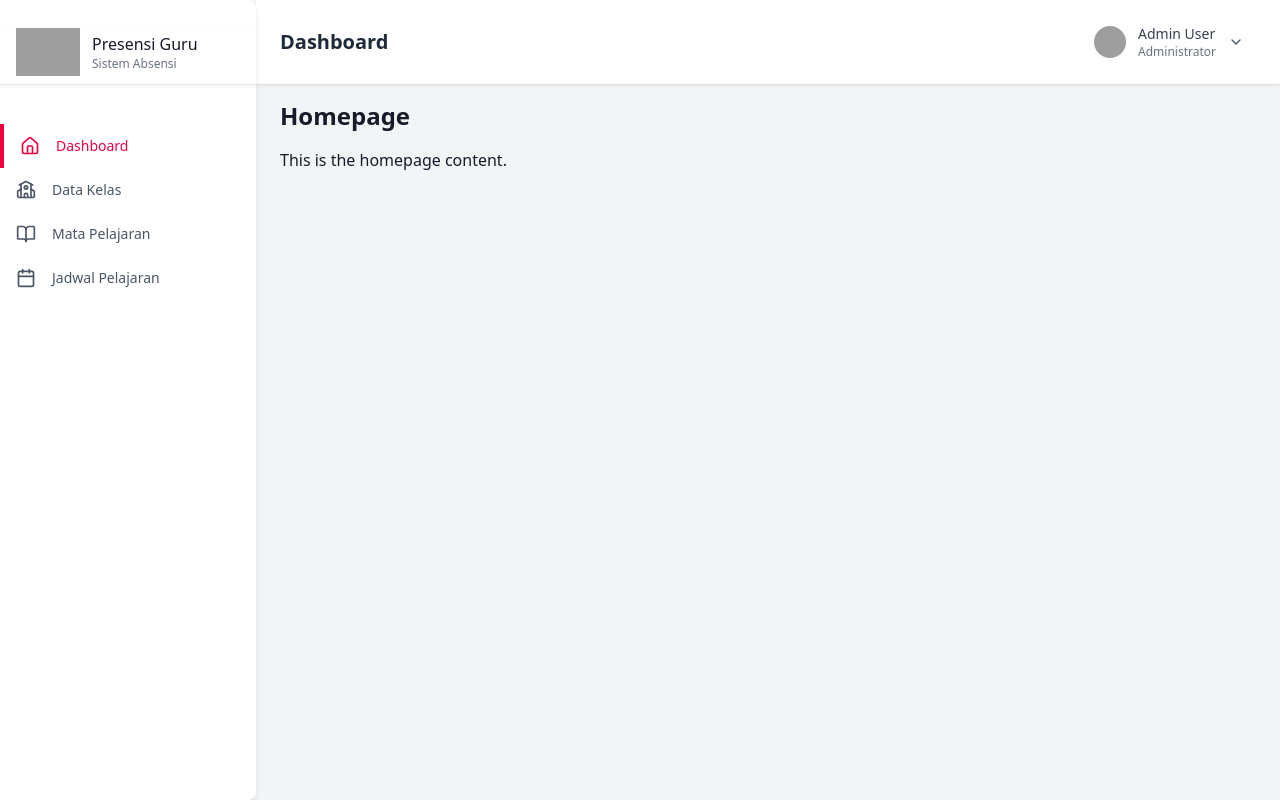
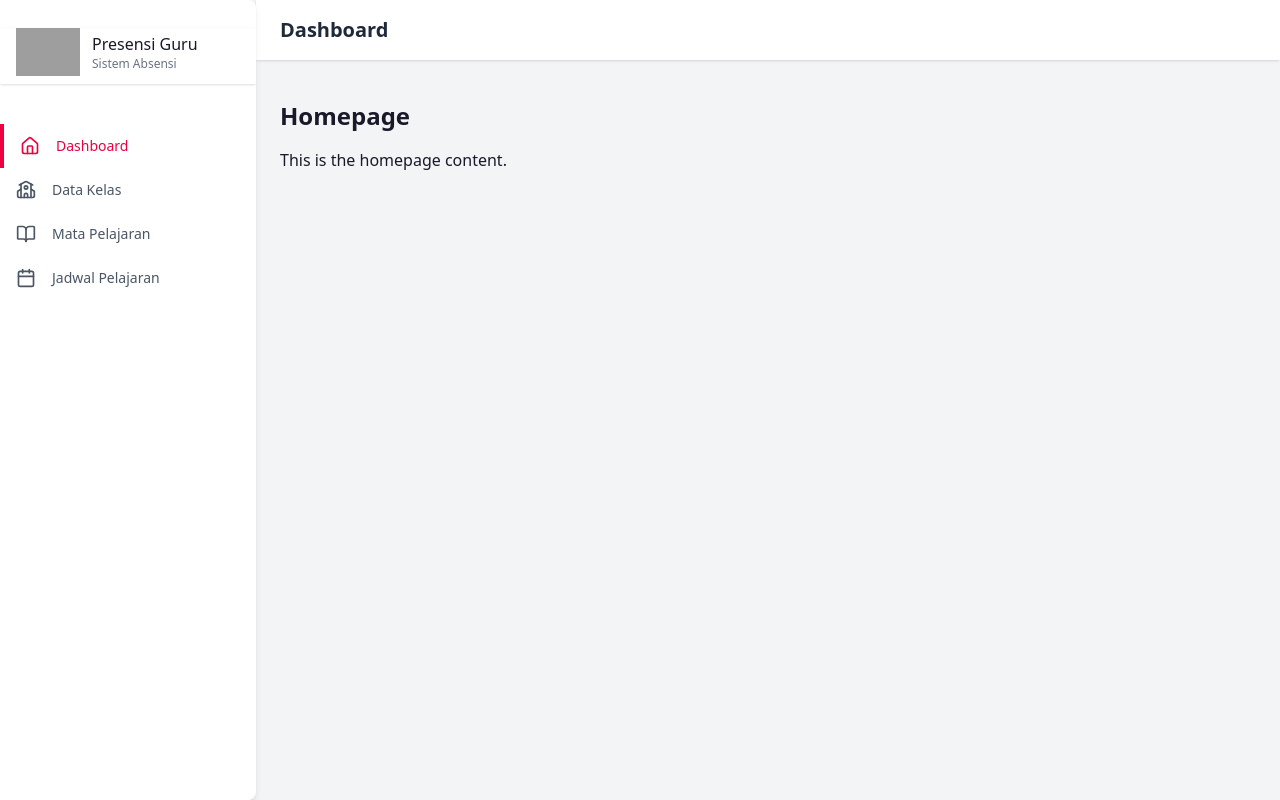
Before and after one commit to nesyaalviani/landing-presensi-guru, a Nuxt app: page / in a window 1280 px wide. Built offline with nearby package versions, Linux system fonts and the light colour scheme; grey boxes are pictures that could not be loaded.

Commit message:
feat: enhance user profile display with dynamic avatar and role information

```diff
--- a/app/layouts/default.vue
+++ b/app/layouts/default.vue
@@ -63,11 +63,15 @@
         <!-- Right side - User menu -->
         <div class="flex items-center space-x-4">
           <!-- User Profile -->
-          <div class="flex items-center space-x-3 cursor-pointer hover:bg-gray-100 px-3 py-2 rounded-lg transition-colors">
-            <img class="h-8 w-8 rounded-full object-cover" src="https://ui-avatars.com/api/?name=Admin+User&background=fb7185&color=fff" alt="User" />
+          <div v-if="user" class="flex items-center space-x-3 cursor-pointer hover:bg-gray-100 px-3 py-2 rounded-lg transition-colors">
+            <img
+              class="h-8 w-8 rounded-full object-cover"
+              :src="avatarUrl"
+              :alt="user.name"
+            />
             <div class="hidden md:block">
-              <p class="text-sm font-medium text-gray-700">Admin User</p>
-              <p class="text-xs text-gray-500">Administrator</p>
+              <p class="text-sm font-medium text-gray-700">{{ user.name }}</p>
+              <p class="text-xs text-gray-500 capitalize">{{ user.role }}</p>
             </div>
             <ChevronDown class="h-4 w-4 text-gray-600" />
           </div>
@@ -89,6 +93,7 @@ import { ref, onMounted, computed } from 'vue'
 import { Home, School, BookOpen, Calendar, ChevronDown } from 'lucide-vue-next'
 
 const route = useRoute()
+const user = ref(null)
 
 // Compute page title based on current route
 const pageTitle = computed(() => {
@@ -99,6 +104,13 @@ const pageTitle = computed(() => {
     '/jadwal': 'Jadwal Pelajaran'
   }
   return titles[route.path] || 'Dashboard'
+})
+
+// Generate avatar URL based on user name
+const avatarUrl = computed(() => {
+  if (!user.value) return ''
+  const name = encodeURIComponent(user.value.name)
+  return `https://ui-avatars.com/api/?name=${name}&background=fb7185&color=fff&size=128`
 })
 
 // Function to determine if a link is active
@@ -120,9 +132,26 @@ const getLinkClass = (path) => {
   return `${baseClasses} border-l-rose-600 text-gray-600 hover:border-l-4 hover:border-l-rose-600 hover:text-rose-600 focus:border-l-4`
 }
 
+// Load user data from localStorage
+const loadUserData = () => {
+  if (process.client) {
+    const userData = localStorage.getItem('user')
+    if (userData) {
+      try {
+        user.value = JSON.parse(userData)
+      } catch (error) {
+        console.error('Error parsing user data:', error)
+      }
+    }
+  }
+}
+
 const drawerCheckbox = ref(null)
 
 onMounted(() => {
+    // Load user data
+    loadUserData()
+
     const handleResize = () => {
         if (drawerCheckbox.value) {
             drawerCheckbox.value.checked = window.innerWidth >= 1024
```
